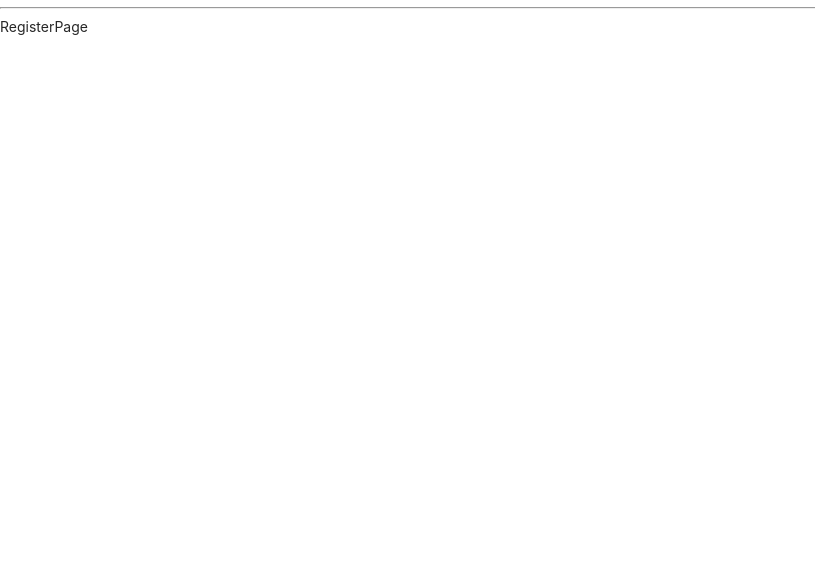
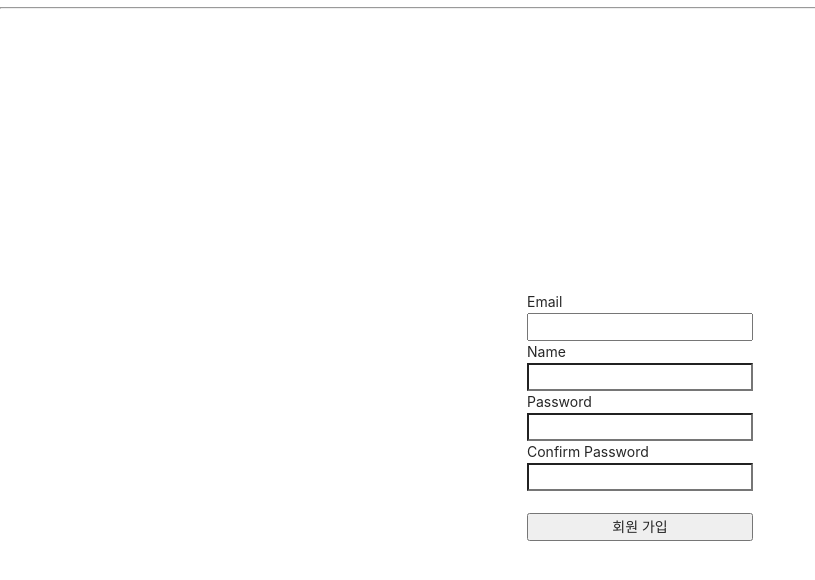
Before and after one commit to ritajeong/juju-prototype, a React (Create React App) app in the folder client/: page /register in a window 1280 px wide. Shown: the top 580 px of the page, without its empty margins (0-815 px from the left). Built offline with nearby package versions, Linux system fonts and the light colour scheme.

Commit message:
Add RegisterPage

```diff
--- a/client/src/_actions/types.js
+++ b/client/src/_actions/types.js
@@ -1 +1,2 @@
 export const LOGIN_USER = "login_user"
+export const REGISTER_USER = "register_user"
--- a/client/src/_actions/user_action.js
+++ b/client/src/_actions/user_action.js
@@ -1,6 +1,7 @@
 import axios from 'axios';
 import{
-    LOGIN_USER
+    LOGIN_USER,
+    REGISTER_USER
 } from './types'
 export function loginUser(dataToSubmit){
     const request = axios.post('/api/users/login', dataToSubmit)
@@ -11,3 +12,14 @@
         payload : request
     }
 }
+
+
+export function registerUser(dataToSubmit){
+    const request = axios.post('/api/users/register', dataToSubmit)
+        .then(response => response.data )
+
+    return {
+        type : REGISTER_USER,
+        payload : request
+    }
+}
--- a/client/src/_reducers/user_reducer.js
+++ b/client/src/_reducers/user_reducer.js
@@ -1,5 +1,6 @@
 import{
-    LOGIN_USER
+    LOGIN_USER,
+    REGISTER_USER
 } from '../_actions/types'
 
 
@@ -8,6 +9,9 @@
         case LOGIN_USER:
             return {...state, loginSuccess: action.payload}
             break;
+        case REGISTER_USER:
+            return {...state, loginSuccess: action.payload}
+            break;
         default:
             return state;
     }
--- a/client/src/components/views/LandingPage/LandingPage.js
+++ b/client/src/components/views/LandingPage/LandingPage.js
@@ -9,9 +9,9 @@
 
     return (
         <div style={{
-            diplay:'flex', justifyContent : 'center', alignItems: 'center'
+            display: 'flex', justifyContent: 'center', alignItems: 'center'
             , width: '100%', height: '100vh'
-            }}>
+        }}>
                 <h2>시작 페이지</h2>
         </div>
     )
--- a/client/src/components/views/LoginPage/LoginPage.js
+++ b/client/src/components/views/LoginPage/LoginPage.js
@@ -38,9 +38,9 @@
 
     return (
         <div style={{
-            diplay:'flex', justifyContent : 'center', alignItems: 'center'
+            display: 'flex', justifyContent: 'center', alignItems: 'center'
             , width: '100%', height: '100vh'
-            }}>
+        }}>
 
             <form style={{display:'flex', flexDirection:'column'}}
                 onSubmit={onSubmitHandler}
--- a/client/src/components/views/RegisterPage/RegisterPage.js
+++ b/client/src/components/views/RegisterPage/RegisterPage.js
@@ -1,11 +1,85 @@
-import React from 'react'
+import React, { useState } from 'react'
+import { useDispatch } from 'react-redux';
+import { registerUser } from '../../../_actions/user_action';
+import Axios from 'axios';
+import { withRouter } from 'react-router-dom';
 
-function RegisterPage() {
+function RegisterPage(props) {
+    const dispatch = useDispatch();
+
+    const [Email, setEmail] = useState("")
+    const [Name, setName] = useState("")
+    const [Password, setPassword] = useState("")
+    const [ConfirmPassword, setConfirmPassword] = useState("")
+
+
+    const onEmailHandler = (event) => {
+        setEmail(event.currentTarget.value)
+    }
+
+    const onNameHandler = (event) => {
+        setName(event.currentTarget.value)
+    }
+
+    const onPasswordHandler = (event) => {
+        setPassword(event.currentTarget.value)
+    }
+
+    const onConfirmPasswordHandler = (event) => {
+        setConfirmPassword(event.currentTarget.value)
+    }
+
+    const onSubmitHandler = (event) => {
+        event.preventDefault();
+
+        if (Password !== ConfirmPassword) {
+            return alert('비밀번호와 비밀번호 확인은 같아야 합니다.')
+        }
+
+        let body = {
+            email: Email,
+            password: Password,
+            name: Name
+        }
+        dispatch(registerUser(body))
+            .then(response => {
+                if (response.payload.success) {
+                    props.history.push("/login")
+                } else {
+                    alert("Failed to sign up")
+                }
+            })
+    }
+
+
+
     return (
-        <div>
-            RegisterPage
+        <div style={{
+            display: 'flex', justifyContent: 'center', alignItems: 'center'
+            , width: '100%', height: '100vh'
+        }}>
+            <form style={{ display: 'flex', flexDirection: 'column' }}
+                onSubmit={onSubmitHandler}
+            >
+                <label>Email</label>
+                <input type="email" value={Email} onChange={onEmailHandler} />
+
+                <label>Name</label>
+                <input type="text" value={Name} onChange={onNameHandler} />
+
+                <label>Password</label>
+                <input type="password" value={Password} onChange={onPasswordHandler} />
+
+                <label>Confirm Password</label>
+                <input type="password" value={ConfirmPassword} onChange={onConfirmPasswordHandler} />
+
+                <br/>
+                <button type="submit">
+                    회원 가입
+                </button>
+            </form>
         </div>
     )
 }
 
-export default RegisterPage
+export default withRouter(RegisterPage)
```
